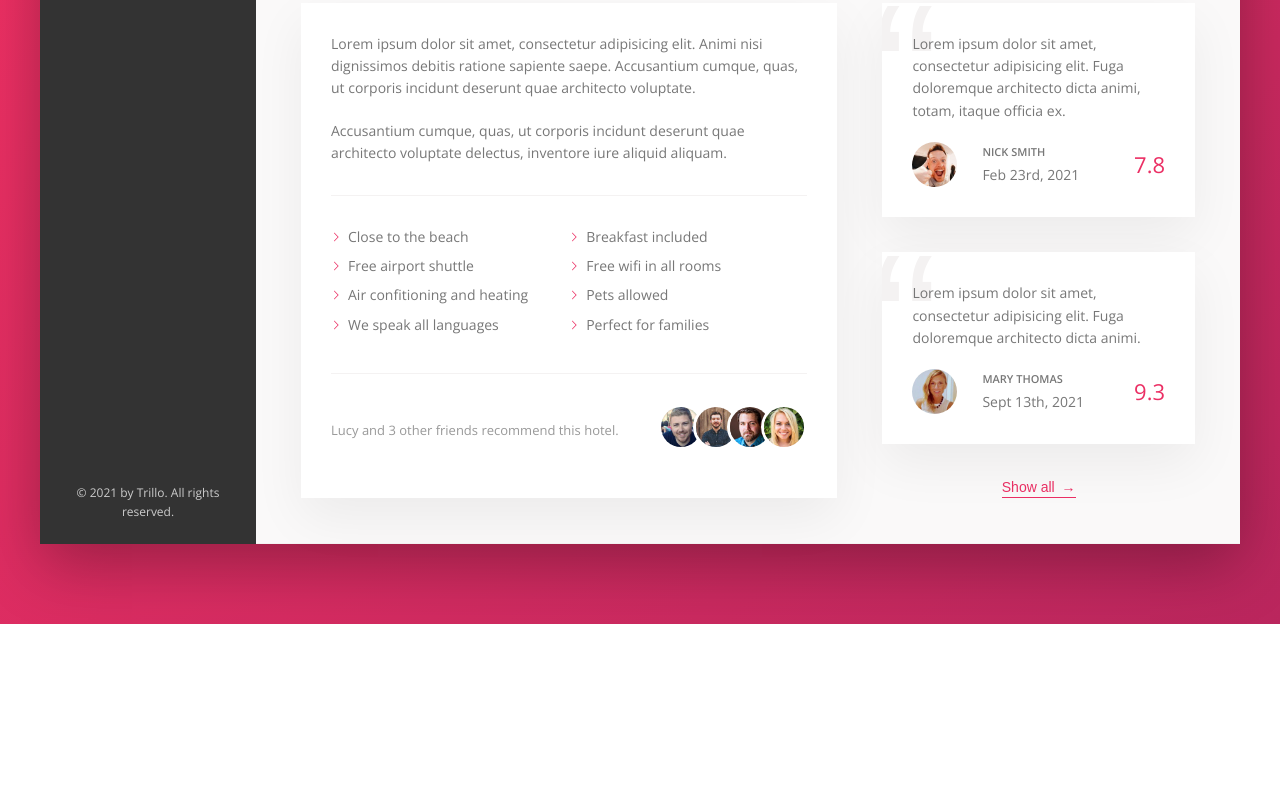
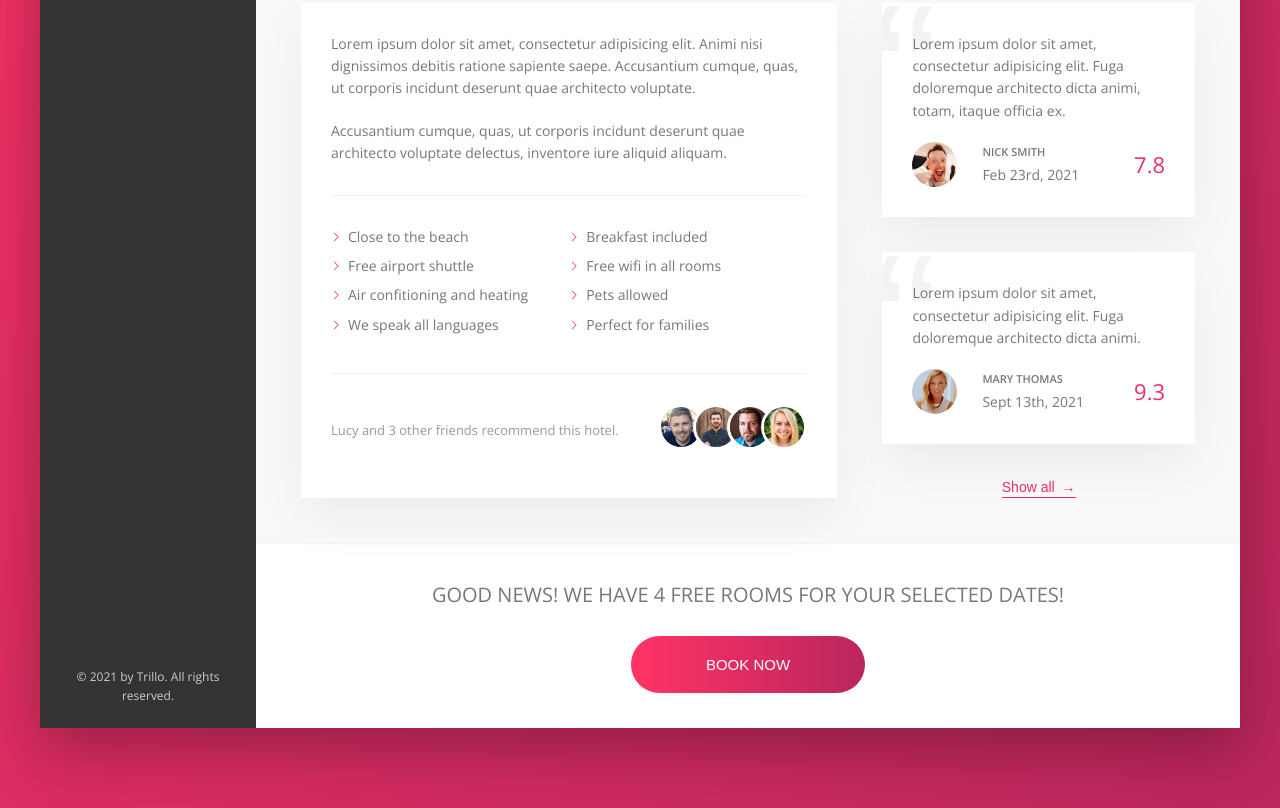
Before and after one commit to oguzhanntuna/trillo-static-flexbox-project, a website: page index.html in a window 1280 px wide. Shown: the part 646-1454 px from the top of the page. Before the commit the page ends 1270 px from the top, so only its background shows below. Drawn offline with nearby package versions, Linux system fonts and the light colour scheme.

Commit message:
building the CTA section

```diff
--- a/index.html
+++ b/index.html
@@ -193,7 +193,15 @@
                             <button class="btn-inline">Show all <span>&rarr;</span></button>
                         </div>
                     </div>
-
+                    <div class="cta">
+                        <h2 class="cta__book-now">
+                            Good news! We have 4 free rooms for your selected dates!
+                        </h2>
+                        <button class="btn">
+                            <span class="btn__visible">Book now</span>
+                            <span class="btn__invisible">Only 4 rooms left</span>
+                        </button>
+                    </div>
                 </main>
             </div>
         </div>
--- a/sass/_components.scss
+++ b/sass/_components.scss
@@ -455,3 +455,69 @@
         z-index: 1;
     }
 }
+
+
+/////////////////////////////////////////////////////////
+// CALL TO ACTION
+.cta {
+    padding: 3.5rem 0;
+    text-align: center;
+
+    &__book-now {
+        font-size: 2rem;
+        font-weight: 300;
+        text-transform: uppercase;
+        margin-bottom: 2.5rem;
+    }
+}
+
+
+/////////////////////////////////////////////////////////
+// CALL TO ACTION
+.btn {
+    font-size: 1.5rem;
+    font-weight: 300;
+    text-transform: uppercase;
+    border-radius: 100px;
+    border: none;
+    background-image: linear-gradient(to right, var(--color-primary-light), var(--color-primary-dark));
+    color: #fff;
+    position: relative;
+    overflow: hidden;
+    cursor: pointer;
+
+    & > * {
+        display: inline-block;
+        height: 100%;
+        width: 100%;
+        transition: all .2s;
+    }
+
+    &__visible {
+        padding: 2rem 7.5rem;
+    }
+
+    &__invisible {
+        position: absolute;
+        padding: 2rem 0;
+        left: 0;
+        top: -100%;
+    }
+
+    &:hover {
+        background-image: linear-gradient(to left, var(--color-primary-light), var(--color-primary-dark));
+    }
+
+    &:hover &__visible {
+        transform: translateY(100%);
+    }
+
+    &:hover &__invisible {
+        top: 0;
+    }
+
+    &:focus {
+        outline: none;
+        animation: pulsate 1s infinite;
+    }
+}
```
Also changed, not shown: css/style.css.
